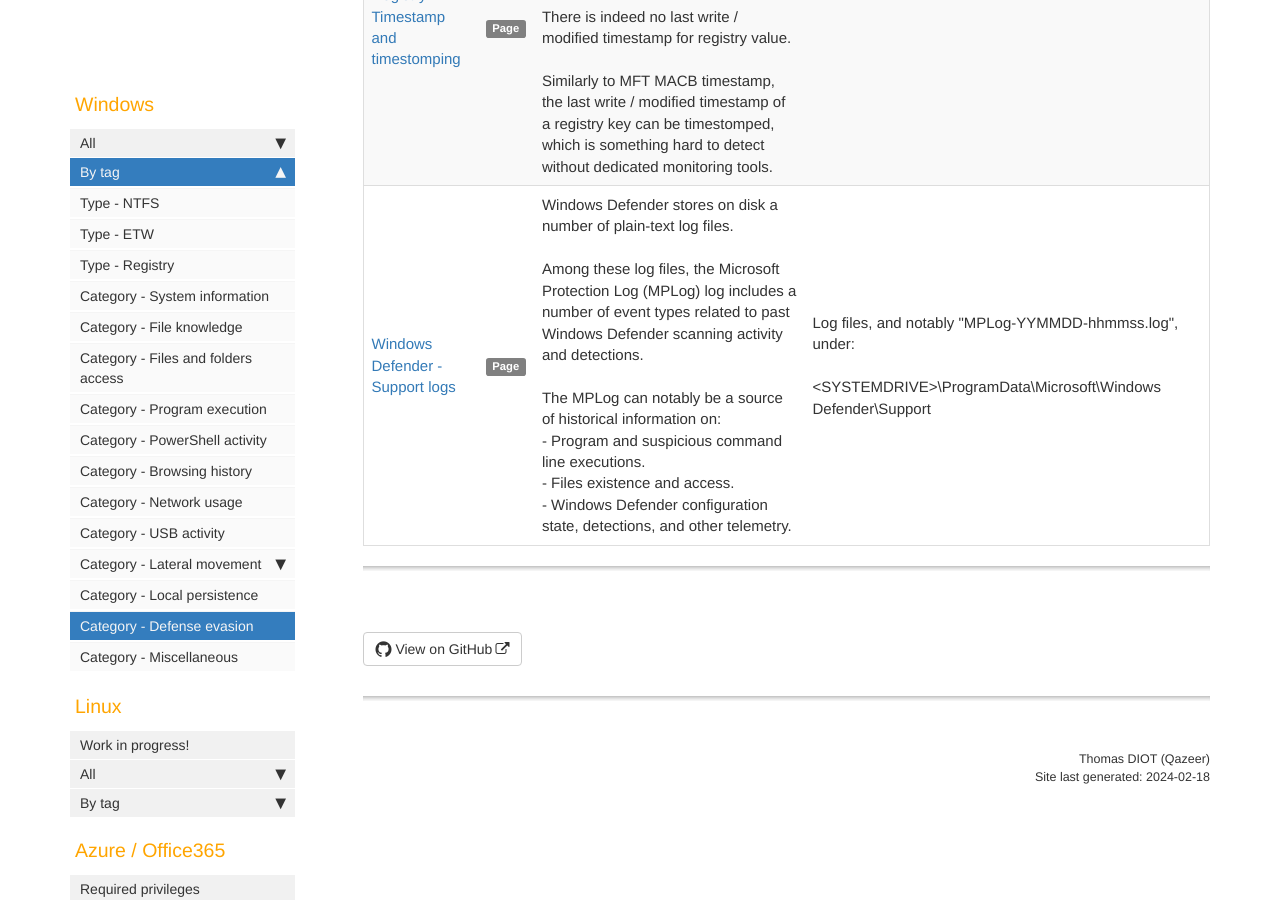
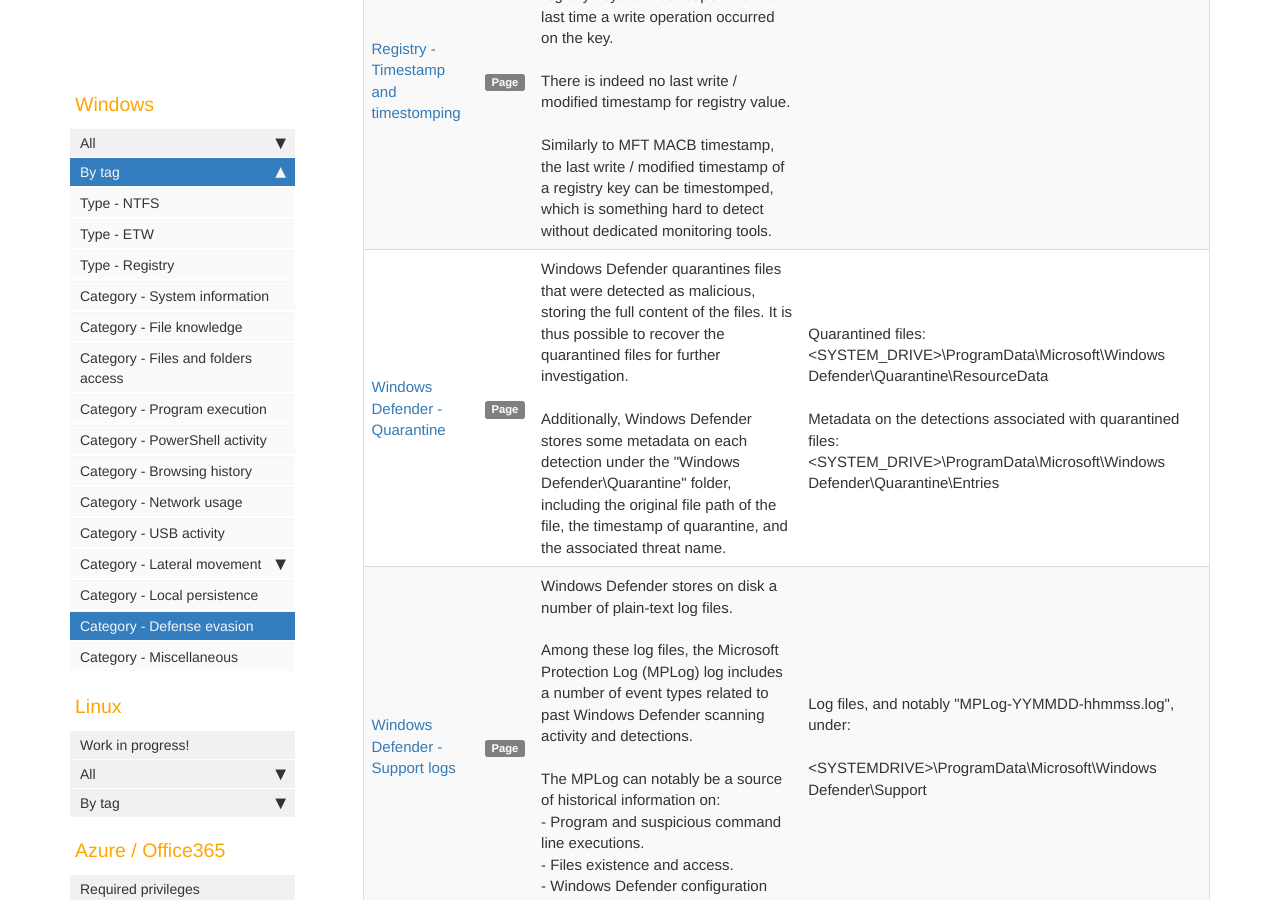
Before and after one commit to Qazeer/artefacts.help, a Jekyll site: the page built from pages/tags/tag_windows_defense_evasion.md, in a window 1280 px wide and 900 px high, scrolled down 2477 px. Built offline with Jekyll 4.4.1, drawn with Linux system fonts in a browser that asks for light colours; comment, search, counter and statistics services are not loaded.

Commit message:
[Artefact] Windows Defender Quarantine - init

````diff
--- a/_data/sidebars/sidebar.yml
+++ b/_data/sidebars/sidebar.yml
@@ -427,6 +427,10 @@
         url: /windows_defender_detectionhistory.html
         output: web
 
+      - title: Quarantine
+        url: /windows_defender_quarantine.html
+        output: web
+
     - title: Windows Push Notifications (wpndatabase.db)
       url: /windows_wpndatabase_db.html
       output: web
--- /dev/null
+++ b/pages/windows/defender_quarantine.md
@@ -0,0 +1,74 @@
+---
+title: Windows Defender - Quarantine
+summary: 'Windows Defender quarantines files that were detected as malicious, storing the full content of the files. It is thus possible to recover the quarantined files for further investigation.\n\nAdditionally, Windows Defender stores some metadata on each detection under the "Windows Defender\Quarantine" folder, including the original file path of the file, the timestamp of quarantine, and the associated threat name.'
+keywords: Windows Defender, Defender, Quarantine, dissect, defender-dump.py
+tags:
+  - windows_program_execution
+  - windows_file_knowledge
+  - windows_defense_evasion
+location: 'Quarantined files:\n<SYSTEM_DRIVE>\ProgramData\Microsoft\Windows Defender\Quarantine\ResourceData\n\nMetadata on the detections associated with quarantined files:\n<SYSTEM_DRIVE>\ProgramData\Microsoft\Windows Defender\Quarantine\Entries'
+last_updated: 2024-02-18
+sidebar: sidebar
+permalink: windows_defender_quarantine.html
+folder: windows
+---
+
+### Overview
+
+`Windows Defender` quarantines files that were detected as malicious, storing
+and encrypting (in `RC4`) the full content of the files. The quarantined files
+can be restored, or deleted permanently, by the end user. It is thus possible
+to recover the files put in quarantine by `Windows Defender` for further
+investigations.
+
+Additionally, `Windows Defender` stores some metadata on each detection under
+the `Windows Defender\Quarantine` folder. The information is similarly stored
+in RC4-encrypted files.
+
+### Information of interest
+
+The quarantined files are stored under:
+`%SystemDrive%\ProgramData\Microsoft\Windows Defender\Quarantine\ResourceData`.
+The `RC4` key used to encrypt the file is hardcoded (in the `mpengine.dll`
+`DLL`).
+
+The metadata on each detection are stored under:
+`%SystemDrive%\ProgramData\Microsoft\Windows Defender\Quarantine\Entries`.
+For each quarantined file, its associated metadata notably includes:
+
+  - The original file path of the file.
+
+  - The identified threat name (such as `Backdoor:JS/Chopper.VH!MSR` or
+    `Trojan:PowerShell/ReverseShell.SA`).
+
+  - The timestamp of when the file was placed in quarantine (in `UTC`).
+
+  - The detection `ThreatID`, that can be used to correlate the quarantined
+    file with other `Windows Defender` artifacts, such as the
+    `Windows Defender` [ETW events](./etw_windows_defender.md) and
+    [Support log files](./defender_support_logs.md).
+
+More information on the data structures holding the metadata and how the
+quarantined files are stored can be found in
+[FOX IT's "Reverse, Reveal, Recover: Windows Defender Quarantine Forensics" blog post](https://blog.fox-it.com/2023/12/14/reverse-reveal-recover-windows-defender-quarantine-forensics/).
+
+### Tool(s)
+
+The `dissect` functions `defender.quarantine` and `defender.recover` and the
+[defender-dump.py](https://github.com/knez/defender-dump/blob/master/defender-dump.py)
+Python script can be used to extract the metadata on the detections and the
+quarantined files.
+
+```bash
+# Retrieves the metadata on the detections from the "Quarantine\Entries" folder.
+python3 defender-dump.py <SYSTEM_ROOT_DIR>
+target-query <TARGET> -v -f defender.quarantine
+
+# Extracts and decrypt the quarantined files from the "Quarantine\ResourceData" folder.
+python3 defender-dump.py --dump <SYSTEM_ROOT_DIR>
+target-query <TARGET> -v -f defender.recover -o <OUTPUT_FOLDER>
+```
+
+### References
+
+  - [FOX IT - Max Groot & Erik Schamper - Reverse, Reveal, Recover: Windows Defender Quarantine Forensics](https://blog.fox-it.com/2023/12/14/reverse-reveal-recover-windows-defender-quarantine-forensics/)
````
